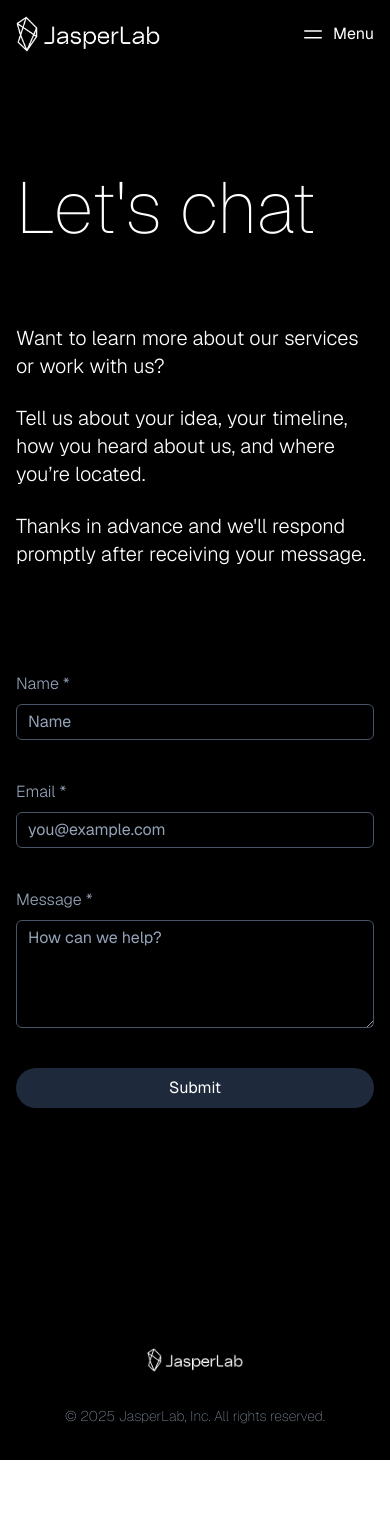
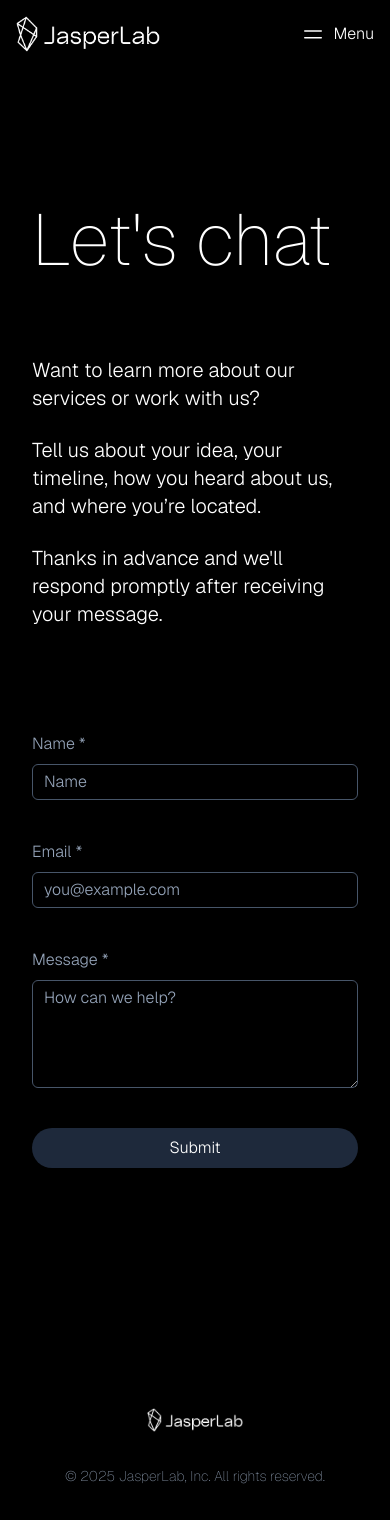
Before and after one commit to jnaples/jasper-lab, a Next.js app: page /contact in a window 390 px wide. Before the commit the page ends 1460 px from the top, so only its background shows below. Built offline with nearby package versions, Linux system fonts and the light colour scheme.

Commit message:
Fix container and nav

```diff
--- a/src/app/contact/page.js
+++ b/src/app/contact/page.js
@@ -5,7 +5,7 @@ import NavBarDark from "@/components/NavBarDark";
 function ContactPage() {
   return (
     <div className="bg-black">
-      <div className="min-h-screen p-4 lg:px-6">
+      <div className="min-h-screen">
         <NavBarDark />
         <ContactSection />
       </div>
--- a/src/app/globals.css
+++ b/src/app/globals.css
@@ -4,6 +4,7 @@
 
 * {
   font-family: "Geist", sans-serif;
+  font-weight: 300;
 }
 
 input:-webkit-autofill,
--- a/src/app/page.js
+++ b/src/app/page.js
@@ -2,13 +2,15 @@ import Footer from "@/components/Footer";
 import Hero from "@/components/Hero";
 import NavBarLight from "@/components/NavBarLight";
 import NavBar from "@/components/NavBarLight";
+import PrimaryFeatures from "@/components/PrimaryFeatures";
 
 export default function Home() {
   return (
     <>
-      <div className="min-h-screen p-4 lg:px-6">
+      <div className="min-h-screen">
         <NavBarLight />
         <Hero />
+        <PrimaryFeatures />
       </div>
       <Footer />
     </>
--- a/src/components/ContactSection.jsx
+++ b/src/components/ContactSection.jsx
@@ -1,18 +1,20 @@
 import ContactUsForm from "./ContactUsForm";
 import Container from "./Container";
+import Section from "./Section";
 
 function ContactSection() {
   return (
+    <Section>
       <Container>
-      <div className="py-20 mx-auto grid grid-cols-1 lg:grid-cols-2 gap-20">
-        <div className="lg:w-2/3 text-white">
-          <h1 className="text-7xl font-thin mb-20">Let's chat</h1>
+        <div className="mx-auto grid grid-cols-1 gap-20 p-4 py-20 lg:grid-cols-2 lg:px-6">
+          <div className="text-white lg:w-2/3">
+            <h1 className="mb-20 text-7xl font-thin">Let's chat</h1>
             <p className="mb-6 text-xl font-light">
               Want to learn more about our services or work with us?
             </p>
             <p className="mb-6 text-xl font-light">
-            Tell us about your idea, your timeline, how you heard about us, and
-            where you’re located.
+              Tell us about your idea, your timeline, how you heard about us,
+              and where you’re located.
             </p>
             <p className="mb-6 text-xl font-light">
               Thanks in advance and we'll respond promptly after receiving your
@@ -22,6 +24,7 @@ function ContactSection() {
           <ContactUsForm />
         </div>
       </Container>
+    </Section>
   );
 }
 
--- a/src/components/Container.jsx
+++ b/src/components/Container.jsx
@@ -3,7 +3,10 @@ import clsx from "clsx";
 export default function Container({ className, ...props }) {
   return (
     <div
-      className={clsx("mx-auto w-full lg:max-w-[1800px]", className)}
+      className={clsx(
+        "mx-auto w-full p-4 lg:max-w-[1800px] lg:px-6",
+        className,
+      )}
       {...props}
     />
   );
--- a/src/components/Footer.jsx
+++ b/src/components/Footer.jsx
@@ -1,12 +1,16 @@
 import Image from "next/image";
 import Link from "next/link";
+import Section from "./Section";
+import Container from "./Container";
 
 const currentYear = new Date().getFullYear();
 
 export default function Footer() {
   return (
-    <footer className="mt-20 rounded-t-2xl bg-black p-4 lg:px-6">
-      <div className="mx-auto max-w-7xl pt-12 pb-4">
+    <Section className="mt-20 rounded-t-2xl bg-black">
+      <Container>
+        <footer className="">
+          <div className="mx-auto max-w-7xl pb-4 pt-12">
             <div className="flex w-full flex-col items-center justify-center gap-x-6">
               <Link href="/" className="">
                 <Image
@@ -24,5 +28,7 @@ export default function Footer() {
             </div>
           </div>
         </footer>
+      </Container>
+    </Section>
   );
 }
--- a/src/components/Hero.jsx
+++ b/src/components/Hero.jsx
@@ -1,9 +1,11 @@
 import Container from "./Container";
 import RoundCorner from "./RoundCorner";
+import Section from "./Section";
 
 export default function Hero() {
   return (
-    <Container>
+    <Section>
+      <Container className="p-4 pb-32 lg:px-6">
         <div className="w-full">
           <h1 className="mx-auto mb-10 max-w-screen-lg break-words text-center text-6xl font-thin md:text-8xl">
             Custom web design that drives results
@@ -40,5 +42,6 @@ export default function Hero() {
           ></video>
         </div>
       </Container>
+    </Section>
   );
 }
--- a/src/components/NavBarDark.jsx
+++ b/src/components/NavBarDark.jsx
@@ -20,7 +20,7 @@ export default function NavBarDark() {
     <header className="">
       <nav
         aria-label="Global"
-        className="mx-auto mb-10 flex items-center justify-between gap-x-6"
+        className="mx-auto mb-10 flex items-center justify-between gap-x-6 p-4 lg:px-6"
       >
         <div className="flex lg:flex-1">
           <Link href="/" className="">
@@ -88,7 +88,7 @@ export default function NavBarDark() {
                   <a
                     key={item.name}
                     href={item.href}
-                    className="-mx-3 block rounded-lg px-3 py-4 text-3xl/7 font-light text-white hover:bg-indigo-800"
+                    className="block rounded-bl-lg rounded-tl-lg px-3 py-4 text-3xl/7 font-light text-white hover:bg-indigo-800"
                   >
                     {item.name}
                   </a>
@@ -97,9 +97,9 @@ export default function NavBarDark() {
               <div className="py-6">
                 <a
                   href="#"
-                  className="-mx-3 block rounded-lg px-3 py-2.5 text-base/7 text-slate-400 hover:bg-indigo-800"
+                  className="block rounded-bl-lg rounded-tl-lg px-3 py-2.5 text-sm text-slate-400 hover:bg-indigo-800"
                 >
-                  Instagram
+                  contact@jasperlab.co
                 </a>
               </div>
             </div>
--- a/src/components/NavBarLight.jsx
+++ b/src/components/NavBarLight.jsx
@@ -20,7 +20,7 @@ export default function NavBarLight({}) {
     <header>
       <nav
         aria-label="Global"
-        className="mx-auto mb-10 flex items-center justify-between gap-x-6"
+        className="mx-auto mb-10 flex items-center justify-between gap-x-6 p-4 lg:px-6"
       >
         <div className="flex lg:flex-1">
           <Link href="/" className="">
@@ -88,7 +88,7 @@ export default function NavBarLight({}) {
                   <a
                     key={item.name}
                     href={item.href}
-                    className="-mx-3 block rounded-lg px-3 py-4 text-3xl/7 font-light text-slate-900 hover:bg-slate-50"
+                    className="block rounded-bl-lg rounded-tl-lg px-3 py-4 text-3xl/7 font-light text-slate-900 hover:bg-slate-100"
                   >
                     {item.name}
                   </a>
@@ -97,9 +97,9 @@ export default function NavBarLight({}) {
               <div className="py-6">
                 <a
                   href="#"
-                  className="-mx-3 block rounded-lg px-3 py-2.5 text-base/7 text-slate-900 hover:bg-slate-50"
+                  className="block rounded-bl-lg rounded-tl-lg px-3 py-2.5 text-sm text-slate-900 hover:bg-slate-100"
                 >
-                  Instagram
+                  contact@jasperlab.co
                 </a>
               </div>
             </div>
--- /dev/null
+++ b/src/components/PrimaryFeatures.jsx
@@ -0,0 +1,16 @@
+import Container from "./Container";
+import Section from "./Section";
+
+function PrimaryFeatures() {
+  return (
+    <Section className="bg-black">
+      <Container>
+        <h2 className="mb-10 max-w-screen-lg break-words text-4xl font-thin text-white md:text-7xl">
+          Our superpowers
+        </h2>
+      </Container>
+    </Section>
+  );
+}
+
+export default PrimaryFeatures;
--- /dev/null
+++ b/src/components/Section.jsx
@@ -0,0 +1,5 @@
+import clsx from "clsx";
+
+export default function Section({ children, className }) {
+  return <div className={clsx("w-full", className)}>{children}</div>;
+}
```
Lines whose indentation alone changed are shown as unchanged.
